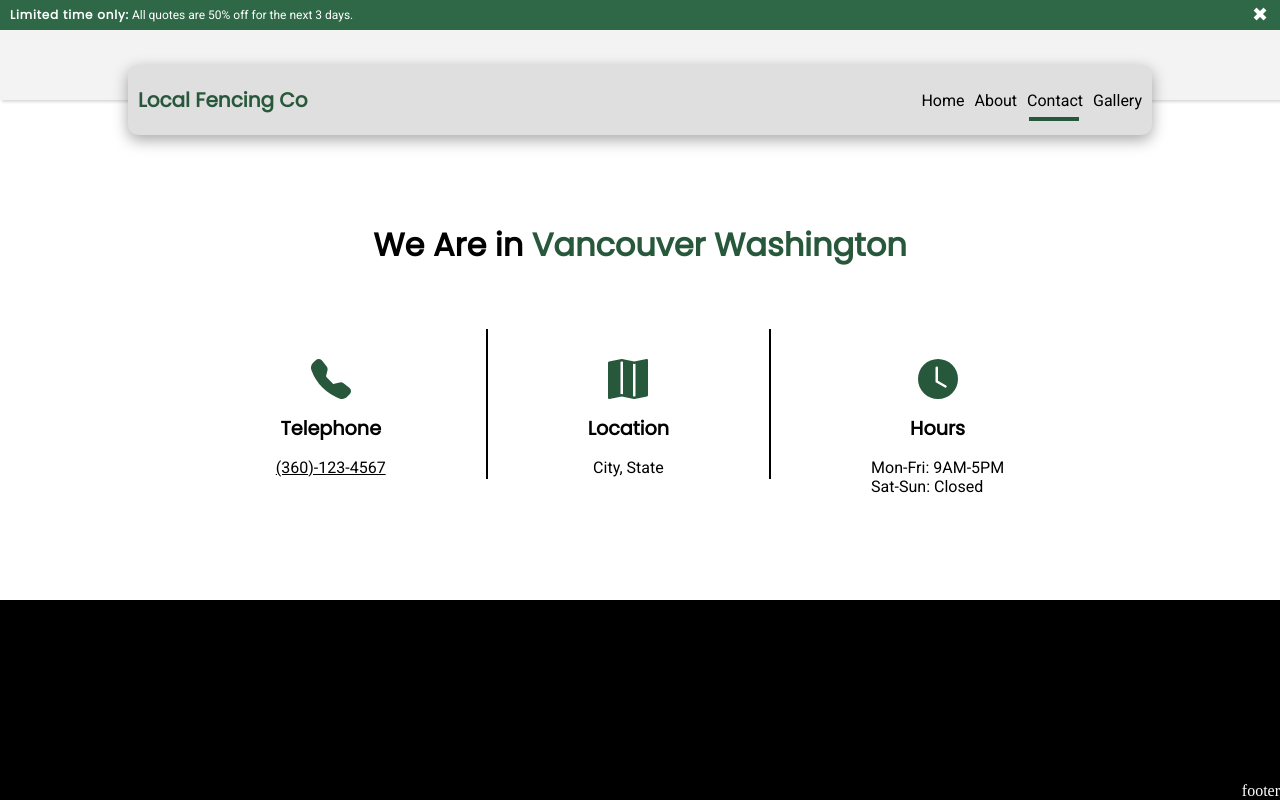
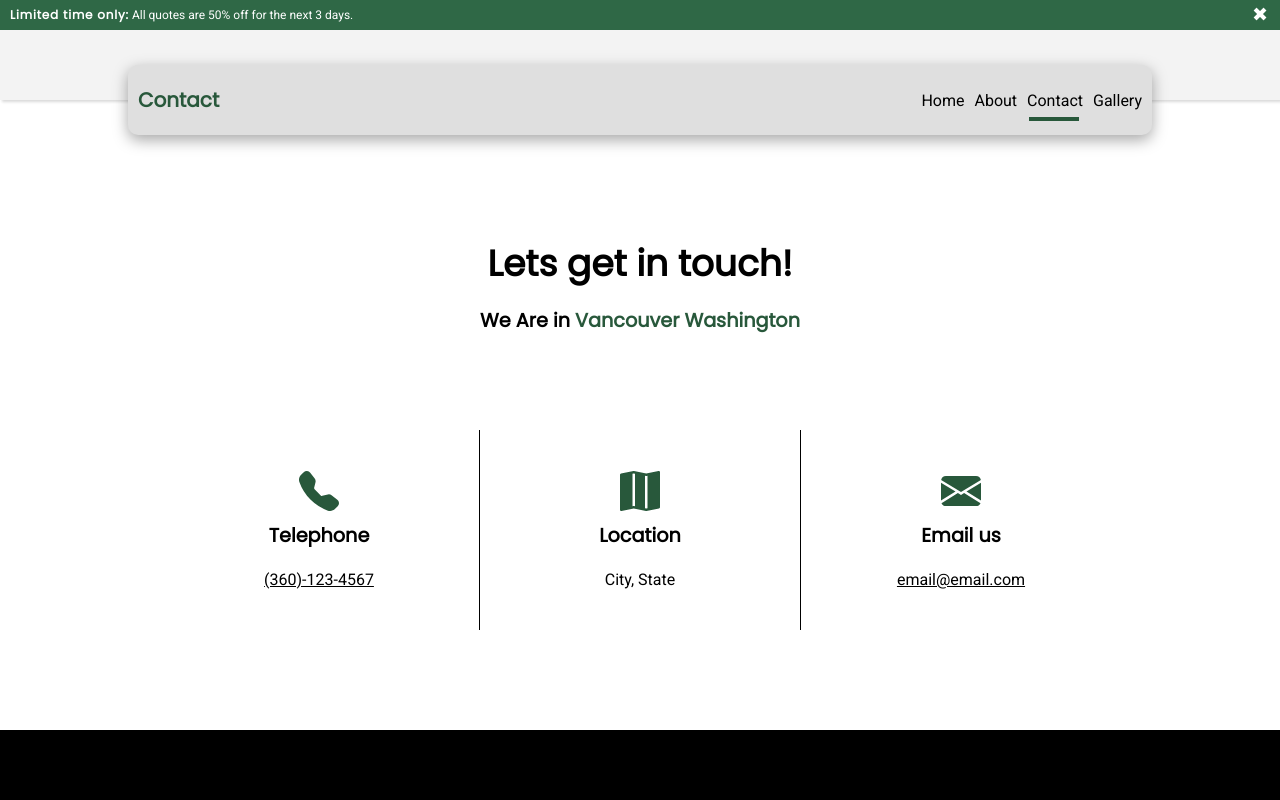
Before and after one commit to Stephen10121/thelocalfenceco, a SvelteKit app: page /contact in a window 1280 px wide. Built offline with nearby package versions, Linux system fonts and the light colour scheme.

Commit message:
Added contact card because the old solution sucked. Also improved the styling in the contact section.

```diff
--- /dev/null
+++ b/src/components/ContactCard.svelte
@@ -0,0 +1,42 @@
+<script lang="ts">
+    export let iconSource: string;
+    export let iconAlt: string;
+    export let title: string;
+
+    console.log("wow");
+</script>
+
+<section>
+    <img src={iconSource} alt={iconAlt} />
+    <h2>{title}</h2>
+    <div>
+        <slot />
+    </div>
+</section>
+
+<style>
+    section {
+        width: 200px;
+        height: 200px;
+        display: flex;
+        align-items: center;
+        flex-direction: column;
+        justify-content: center;
+    }
+
+    img {
+        width: 40px;
+        height: 40px;
+        color: #28583b;
+        margin-bottom: 10px;
+    }
+
+    h2 {
+        font-family: "Poppins", sans-serif;
+        font-size: 1.2rem;
+    }
+
+    div {
+        margin-top: 20px;
+    }
+</style>
--- a/src/routes/(app)/+layout.svelte
+++ b/src/routes/(app)/+layout.svelte
@@ -17,7 +17,17 @@
   <header>
       <section class="public">
           <section class="fancy">
-              <a class="logo" href="/"><h1>{$page.url.pathname === "/gallery" ? "Gallery" : "Local Fencing Co"}</h1></a>
+            <a class="logo" href="/">
+                <h1>
+                    {$page.url.pathname === "/about" ?
+                    "About" :
+                    $page.url.pathname === "/contact" ?
+                    "Contact" :
+                    $page.url.pathname === "/gallery" ?
+                    "Gallery" :
+                    "Local Fencing Co"}
+                </h1>
+            </a>
               <section class="section-small">
                   <Hamburger active={showNav} on:click={() => (showNav = !showNav)} />
               </section>
--- a/src/routes/(app)/contact/+page.svelte
+++ b/src/routes/(app)/contact/+page.svelte
@@ -1,108 +1,115 @@
+<script lang="ts">
+    import ContactCard from "../../../components/ContactCard.svelte";
+</script>
 <main>
-    <h1>We Are in <span>Vancouver Washington</span></h1>
-    <section>
-        <div>
-            <img src="/icons/phone.svg" alt="Phone Icon">
-            <h2>Telephone</h2>
+    <section class="section-welcome">
+        <h1>Lets get in touch!</h1>
+        <h2 class="location-h2">We Are in <span>Vancouver Washington</span></h2>
+    </section>
+    <section class="cards">
+        <ContactCard iconSource="/icons/phone.svg" iconAlt="Phone Icon" title="Telephone">
             <a href="tel:3601234567">(360)-123-4567</a>
-        </div>
-        <div>
-            <img src="/icons/map.svg" alt="Map Icon">
-            <h2>Location</h2>
+        </ContactCard>
+        <div class="dividor" />
+        <ContactCard iconSource="/icons/map.svg" iconAlt="Map Icon" title="Location">
             <p>City, State</p>
-        </div>
-        <div>
-            <img src="/icons/clock.svg" alt="Clock Icon">
-            <h2>Hours</h2>
-            <p>Mon-Fri: 9AM-5PM<br>Sat-Sun: Closed</p>
-        </div>
+        </ContactCard>
+        <div class="dividor" />
+        <ContactCard iconSource="/icons/mail.svg" iconAlt="Envelope Icon" title="Email us">
+            <a href="mailto:email@email.com">email@email.com</a>
+        </ContactCard>
     </section>
 </main>
 <style>
     main {
+        height: fit-content;
+        padding: 50px 0 100px 0;
         width: 100%;
-        height: 100%;
         display: flex;
         align-items: center;
         justify-content: center;
         flex-direction: column;
         gap: 60px;
-        --gap: 100px;
+        --gap: 10px;
     }
 
     h1 {
         font-family: "Poppins", sans-serif;
-        font-size: clamp(1.25rem, -1.5rem + 8vw, 2rem);
+        font-size: clamp(1.75rem, -1.5rem + 8vw, 2.25rem);
     }
 
-    h1 span {
+    .location-h2 {
+        font-family: "Poppins", sans-serif;
+        font-size: clamp(1rem, -1.5rem + 8vw, 1.5rem);
+    }
+
+    .location-h2 span {
         color: #28583b;
     }
 
-    section {
-        display: flex;
-        flex-direction: column;
-        gap: calc(var(--gap) / 2);
-    }
-
-    div:not(:first-child){
-        border-top: 2px solid black;
-        padding-top: calc(var(--gap) / 2);
-    }
-
-    div {
+    .section-welcome {
         display: flex;
         align-items: center;
         justify-content: center;
         flex-direction: column;
-        /* background-color: red; */
         gap: 15px;
         height: 70px;
+        margin-top: 10px;
     }
 
-    div img {
-        width: 40px;
-        height: 40px;
-        color: #28583b;
-    }
-
-    div h2 {
+    .section-welcome h2 {
         font-family: "Poppins", sans-serif;
         font-size: 1.2rem;
     }
 
-    div p,
-    div a {
+    .cards {
+        margin-top: 50px;
+        display: flex;
+        gap: var(--gap);
+        flex-direction: column;
+    }
+
+    .dividor {
+        width: 200px;
+        height: 1px;
+        background-color: black;
+    }
+
+    p,
+    a {
         font-family: "Roboto", sans-serif;
         font-size: 1rem;
         color: black;
     }
 
-    @media (min-width: 600px) {
+    @media (min-width: 700px) {
         main {
-            --gap: 100px;
+            --gap: 10px;
         }
-        section {
+
+        .dividor {
+            width: 1px;
+            height: 200px;
+        }
+
+        .cards {
             flex-direction: row;
         }
 
-        div {
-            justify-content: flex-start;
-            height: 150px;
-            padding-top: 30px !important;
-        }
-
-        div:not(:first-child){
-            border-top: none;
-            padding-top: 0;
-            border-left: 2px solid black;
-            padding-left: calc(var(--gap) / 2);
+        .section-welcome {
+            margin-top: 100px;
         }
     }
 
     @media (min-width: 750px) {
         main {
-            --gap: 200px;
+            --gap: 30px;
+        }
+    }
+
+    @media (min-width: 900px) {
+        main {
+            --gap: 60px;
         }
     }
 </style>
```
Also changed, not shown: static/icons/mail.svg (added).
